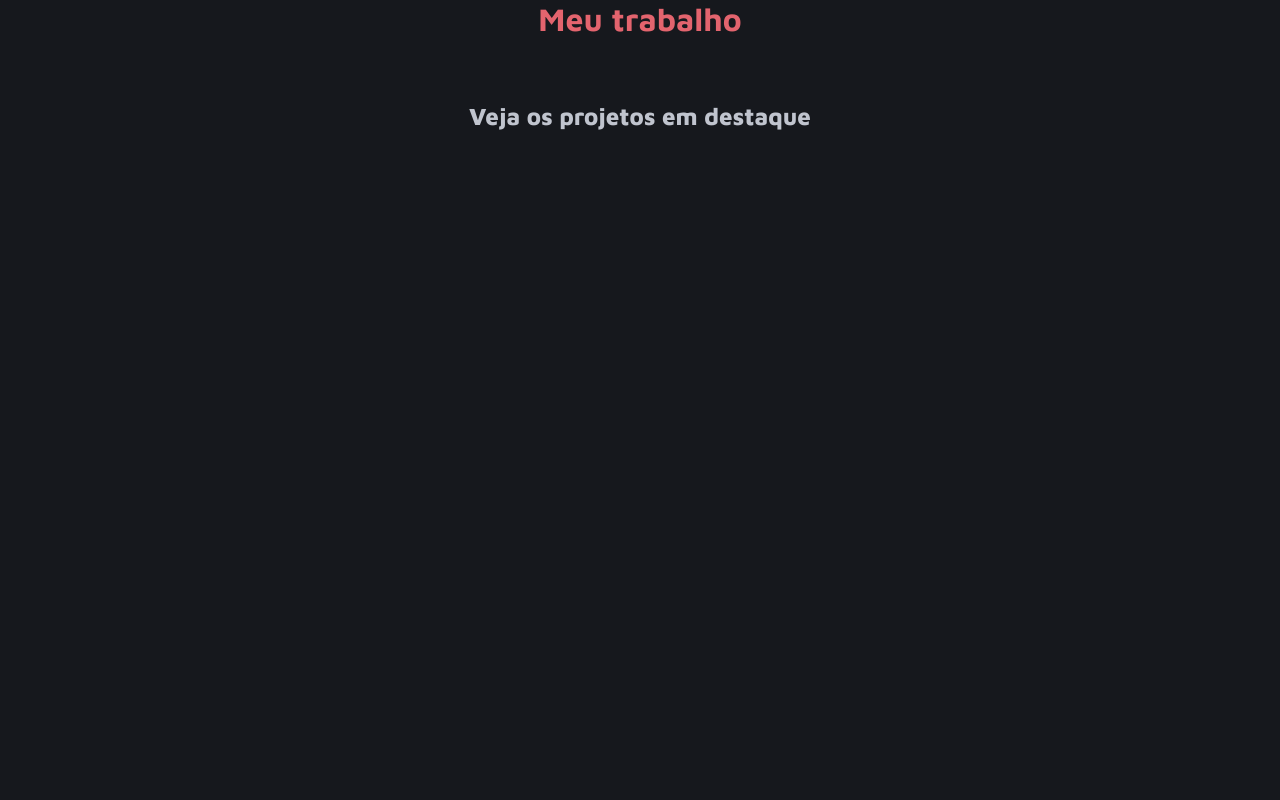
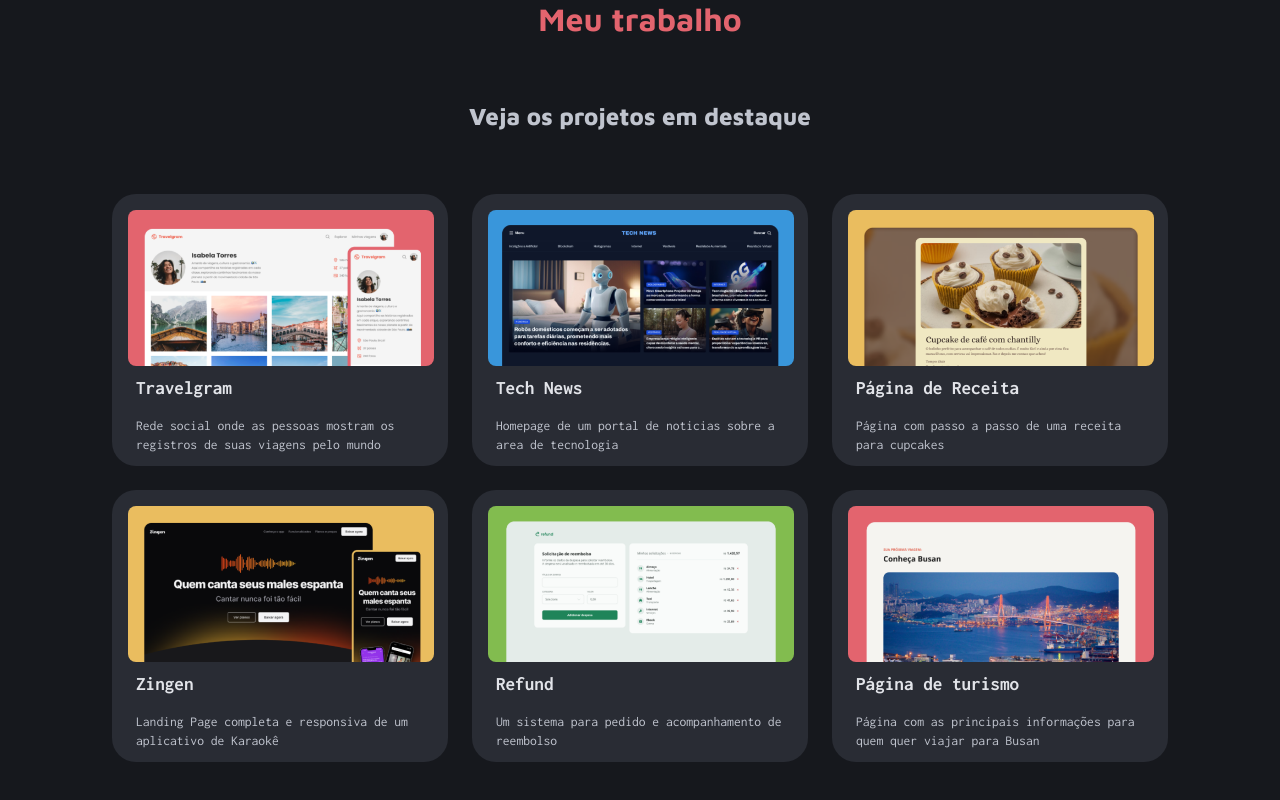
Before and after one commit to rafabt-hub/portfolio-dev-rafael, a React (Vite) app: page / in a window 1280 px wide. Shown: the part 1072-1872 px from the top of the page. Before the commit the page ends 1266 px from the top, so only its background shows below. Built offline with nearby package versions, Linux system fonts and the light colour scheme.

Commit message:
adding projects component + media querys

```diff
--- a/src/App.tsx
+++ b/src/App.tsx
@@ -2,6 +2,7 @@ import styles from "./app.module.css"
 
 import { Header } from "./components/Header"
 import { Job } from "./components/job"
+import { Projects } from "./components/projects"
 
 export default function App() {
   return (
@@ -9,6 +10,7 @@ export default function App() {
       <div className={styles.container}>
         <Header />
         <Job />
+        <Projects />
       </div>
     </main>
   )
--- a/src/app.module.css
+++ b/src/app.module.css
@@ -1,6 +1,5 @@
 .container {
   width: 100%;
-
   display: flex;
   flex-direction: column;
   justify-content: center;
--- a/src/components/Header/styles.module.css
+++ b/src/components/Header/styles.module.css
@@ -92,6 +92,7 @@ span {
 
 @media only screen and (max-width: 767px) {
   .container {
+    height: 75vh;
     background-size: contain;
     background-position: top center;
     background-attachment: scroll;
--- a/src/components/job/styles.module.css
+++ b/src/components/job/styles.module.css
@@ -16,3 +16,9 @@
 h1 {
   margin-bottom: 4rem;
 }
+
+@media (max-width: 767px) {
+  .container > img {
+  margin-top: 0;
+}
+}
--- /dev/null
+++ b/src/components/projects/index.tsx
@@ -0,0 +1,62 @@
+import projectOne from "../../assets/images/Thumbnail_Project-01.png"
+import projectTwo from "../../assets/images/Thumbnail_Project-02.png"
+import projectTree from "../../assets/images/Thumbnail_Project-03.png"
+import projectFour from "../../assets/images/Thumbnail_Project-04.png"
+import projectFive from "../../assets/images/Thumbnail_Project-05.png"
+import projectSix from "../../assets/images/Thumbnail_Project-06.png"
+
+import styles from "./styles.module.css"
+
+export function Projects() {
+  return (
+    <div className={styles.projects}>
+      <div className={styles.backgroundBox}>
+       <img src={projectOne} className={styles.imgProject} alt="imagem projeto 1" />
+        <h3>Travelgram</h3>
+        <h4>
+        Rede social onde as pessoas mostram os registros de suas viagens pelo mundo
+        </h4>
+      </div>
+
+      <div className={styles.backgroundBox}>
+       <img src={projectTwo} className={styles.imgProject} alt="imagem projeto 1" />
+        <h3>Tech News</h3>
+        <h4>
+        Homepage de um portal de noticias sobre a area de tecnologia
+        </h4>
+      </div>
+
+      <div className={styles.backgroundBox}>
+       <img src={projectTree} className={styles.imgProject} alt="imagem projeto 1" />
+        <h3>Página de Receita</h3>
+        <h4>
+        Página com passo a passo de uma receita para cupcakes
+        </h4>
+      </div>
+
+      <div className={styles.backgroundBox}>
+       <img src={projectFour} className={styles.imgProject} alt="imagem projeto 1" />
+        <h3>Zingen</h3>
+        <h4>
+        Landing Page completa e responsiva de um aplicativo de Karaokê
+        </h4>
+      </div>
+
+      <div className={styles.backgroundBox}>
+       <img src={projectFive} className={styles.imgProject} alt="imagem projeto 1" />
+        <h3>Refund</h3>
+        <h4>
+        Um sistema para pedido e acompanhamento de reembolso
+        </h4>
+      </div>
+
+      <div className={styles.backgroundBox}>
+       <img src={projectSix} className={styles.imgProject} alt="imagem projeto 1" />
+        <h3>Página de turismo</h3>
+        <h4>
+        Página com as principais informações para quem quer viajar para Busan
+        </h4>
+      </div>
+    </div>
+  )
+}
--- /dev/null
+++ b/src/components/projects/styles.module.css
@@ -0,0 +1,57 @@
+.projects {
+  display: grid;
+  grid-template-columns: 1fr 1fr 1fr;
+  max-width: 60rem;
+  justify-content: center;
+  gap: 1.5rem;
+  margin-bottom: 4rem;
+}
+
+.backgroundBox {
+  width: 21rem;
+  height: 17rem;
+  background: #292C34;
+  padding: 1em;
+  text-align: left;
+  border-radius: 1.5rem;
+
+  & h3 {
+  font-size: 1.2rem;
+  line-height: 120%;
+  font-weight: 700;
+  color: #E2E4E9;
+  padding: .5rem .5rem;
+ }
+
+ & h4 {
+  font-size: 0.85rem;
+  line-height: 140%;
+  font-weight: 400;
+  color: #C0C4Ce;
+  padding: .5rem .5rem;
+ }
+}
+
+.imgProject {
+  width: 19.125rem;
+  height: 9.75rem;
+  border-radius: .5rem;
+}
+
+@media (max-width: 767px) {
+  .projects {
+    grid-template-columns: 1fr;
+    justify-items: center;
+  }
+
+  .backgroundBox {
+    width: 90%;
+    height: auto;
+    padding: 1rem;
+  }
+
+  .imgProject {
+    width: 100%;
+    height: auto;
+  }
+}
```
Lines whose indentation alone changed are shown as unchanged.
